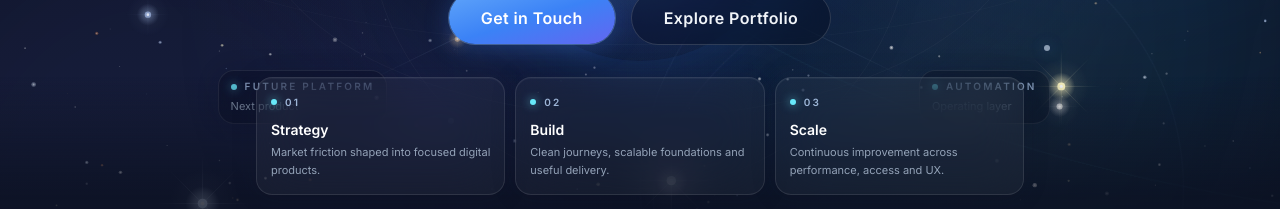
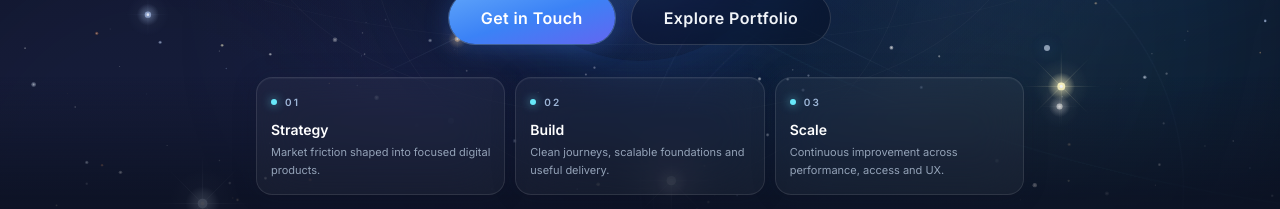
Before and after one commit to rhysllwydlewis/VEXI, a Next.js app: page / in a window 1280 px wide. Shown: the part 483-692 px from the top of the page. Built offline with nearby package versions, Linux system fonts and the light colour scheme.

Commit message:
Remove lower orbit labels from hero

```diff
--- a/components/HeroOrbitSystem.tsx
+++ b/components/HeroOrbitSystem.tsx
@@ -12,16 +12,6 @@ const ORBIT_NODES = [
     label: 'Chlo',
     detail: 'Commerce platform',
     className: 'right-[7%] top-[28%] lg:right-[13%] xl:right-[17%]',
-  },
-  {
-    label: 'Future Platform',
-    detail: 'Next product',
-    className: 'bottom-[15%] left-[5%] lg:bottom-[16%] lg:left-[10%] xl:left-[17%]',
-  },
-  {
-    label: 'Automation',
-    detail: 'Operating layer',
-    className: 'bottom-[15%] right-[5%] lg:bottom-[16%] lg:right-[10%] xl:right-[18%]',
   },
 ] as const;
 
```
